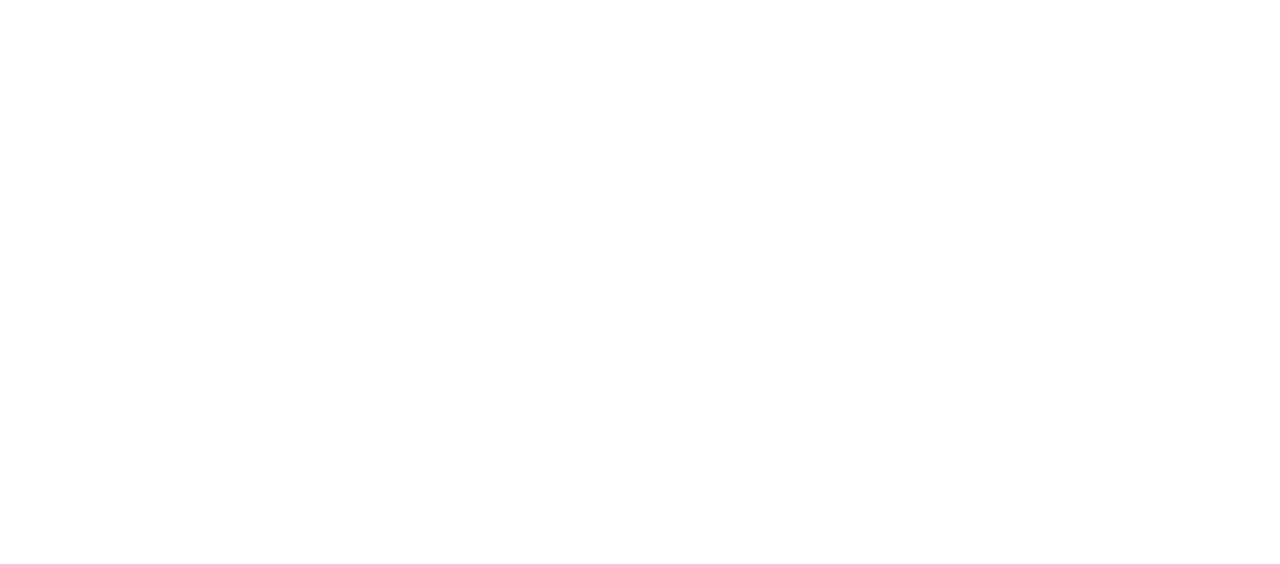
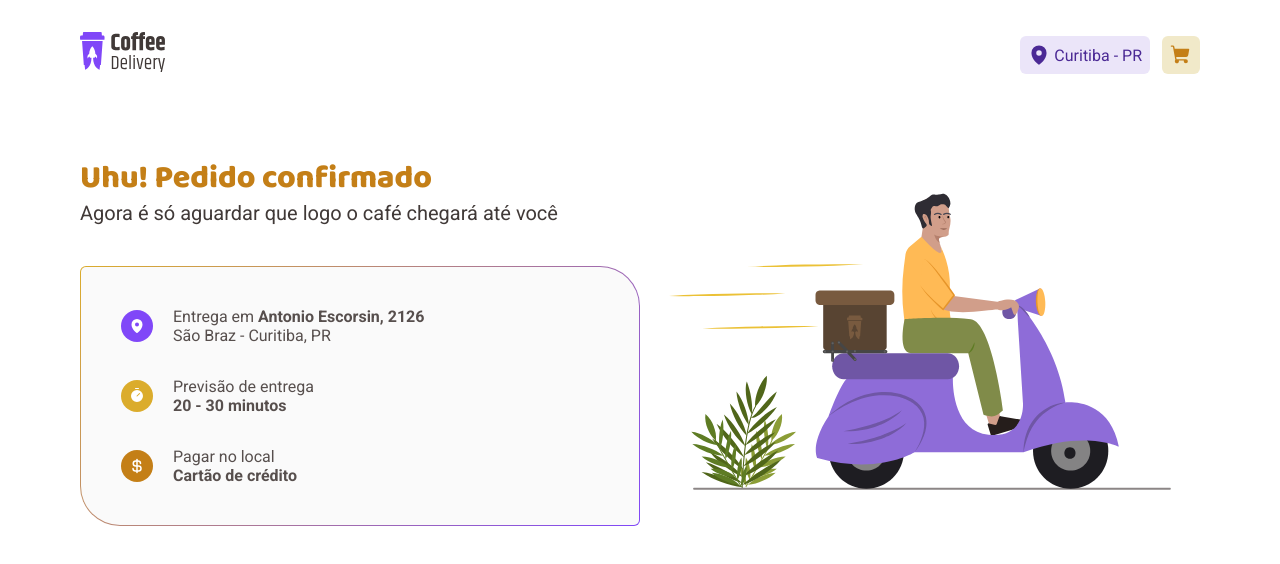
Before and after one commit to VrituuRuby/coffee-delivery-app, a React (Vite) app: page /success in a window 1280 px wide. Before the commit this address had no page. Shown: the top 564 px of the page. Built offline with nearby package versions, Linux system fonts and the light colour scheme.

Commit message:
added success page

```diff
--- a/src/Router.tsx
+++ b/src/Router.tsx
@@ -2,6 +2,7 @@
 import { DefaultLayout } from "./layouts/defaultLayout"
 import { Checkout } from "./pages/Checkout"
 import { Home } from "./pages/Home"
+import { Success } from "./pages/Success"
 
 export function Router(){
 	return(
@@ -9,6 +10,7 @@
 			<Route path='/' element={<DefaultLayout />}>
 				<Route path='/' element={<Home />} />
 				<Route path='/checkout' element={<Checkout />} />
+				<Route path='/success' element={<Success />} />
 			</Route>
 		</Routes>
 	)
--- a/src/pages/Checkout/components/ShoppingCart/styles.ts
+++ b/src/pages/Checkout/components/ShoppingCart/styles.ts
@@ -5,6 +5,10 @@
   display: flex;
   flex-direction: column;
   gap: 0.75rem;
+
+  > div {
+    border-radius: 6px 2.75rem 6px 2.75rem;
+  }
 `
 
 export const ShoppingList = styled.ul`
--- a/src/pages/Home/components/CoffeeList/styles.ts
+++ b/src/pages/Home/components/CoffeeList/styles.ts
@@ -1,6 +1,6 @@
 import styled from "styled-components"
 
-export const CoffeListContainer = styled.main`
+export const CoffeListContainer = styled.div`
   padding: 2rem 0;
 
   h3{
--- /dev/null
+++ b/src/pages/Success/index.tsx
@@ -0,0 +1,34 @@
+import { CurrencyDollar, MapPin, Timer } from "phosphor-react"
+import { Illustration, OrderConfirmed, OrderInfo, SuccessContainer, SuccessTitle, SuccesSubtitle } from "./styles"
+
+export function Success(){
+	return(
+		<SuccessContainer>
+			<OrderConfirmed>
+				<SuccessTitle>Uhu! Pedido confirmado</SuccessTitle>
+				<SuccesSubtitle>Agora é só aguardar que logo o café chegará até você</SuccesSubtitle>
+				<OrderInfo>
+					<li>
+						<i className="purple">
+							<MapPin weight="fill" size={16}/>
+						</i>
+						<p>Entrega em <b>Antonio Escorsin, 2126</b> <br /> São Braz - Curitiba, PR</p>
+					</li>
+					<li>
+						<i className="yellow">
+							<Timer weight="fill" />
+						</i>
+						<p>Previsão de entrega <br/><b>20 - 30 minutos</b></p>
+					</li>
+					<li>
+						<i className='dark-yellow'>
+							<CurrencyDollar weight="bold"/>
+						</i>
+						<p>Pagar no local  <br /><b>Cartão de crédito</b></p>
+					</li>
+				</OrderInfo>
+			</OrderConfirmed>
+			<Illustration src='./assets/Illustration.svg' alt='' />
+		</SuccessContainer>
+	)
+}
--- /dev/null
+++ b/src/pages/Success/styles.ts
@@ -0,0 +1,67 @@
+import styled from "styled-components"
+
+export const SuccessContainer = styled.main`
+  margin-top: 5rem;
+  display: flex;
+  justify-content: space-between;
+  gap: 1rem;
+`
+
+export const Illustration = styled.img`
+flex: 1;
+`
+
+export const OrderConfirmed = styled.div`
+width: 50%;
+`
+
+export const OrderInfo = styled.ul`
+  display: flex;
+  flex-direction: column;
+  list-style: none;
+  padding: 2.5rem;
+  gap: 2rem;
+
+  background:
+    linear-gradient(${props => props.theme.background}, ${props => props.theme.background}) padding-box,
+    linear-gradient(135deg,${props => props.theme["yellow-500"]}, ${props => props.theme["purple-500"]}) border-box;
+  border: solid 1.5px transparent;
+  border-radius: 6px 40px 6px 40px;
+
+  li {
+    display: flex;
+    align-items: center;
+    gap: 1.25rem;
+    color: ${props => props.theme["base-text"]};
+
+    i{
+      display: flex;
+      align-items: center;
+      justify-items: center;
+
+      background-color: red;
+      border-radius: 50%;
+      color: white;
+      padding: 8px;
+
+      &.purple {background-color: ${props => props.theme["purple-500"]}}
+      &.yellow {background-color: ${props => props.theme["yellow-500"]}}
+      &.dark-yellow {background-color: ${props => props.theme["yellow-700"]}}
+    }
+  }
+`
+
+export const SuccessTitle = styled.p`
+  font-size: 2rem;
+  font-family: 'Baloo 2', cursive;
+  line-height: 1.3;
+  color: ${props => props.theme["yellow-700"]};
+  font-weight: bold;
+`
+
+export const SuccesSubtitle = styled.p`
+  font-size: 1.25rem;
+  line-height: 1.3;
+  color: ${props => props.theme["base-subtitle"]};
+  margin-bottom: 2.5rem;
+`
```
Also changed, not shown: public/assets/Illustration.svg (added).
